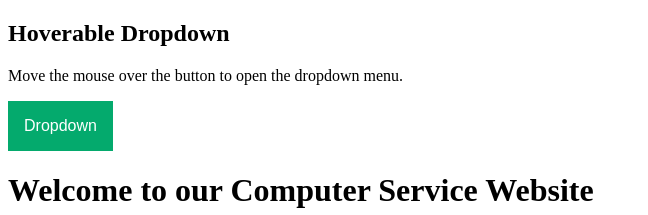
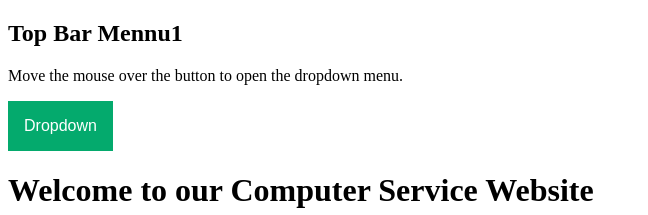
Before and after one commit to Vikinge/vikinge.github.io, a Jekyll site: the page built from README.md, in a window 1280 px wide. Shown: the top 215 px of the page, without its empty margins (0-648 px from the left). Built offline with Jekyll 4.4.1, drawn with Linux system fonts in a browser that asks for light colours; our own code applies the rules of GitHub Pages for plain Markdown files.

Commit message:
Update default.html

```diff
--- a/_layouts/default.html
+++ b/_layouts/default.html
@@ -50,7 +50,7 @@
 
 <body>
 
-    <h2>Hoverable Dropdown</h2>
+    <h2>Top Bar Mennu1</h2>
     <p>Move the mouse over the button to open the dropdown menu.</p>
 
     <div class="dropdown">
```
